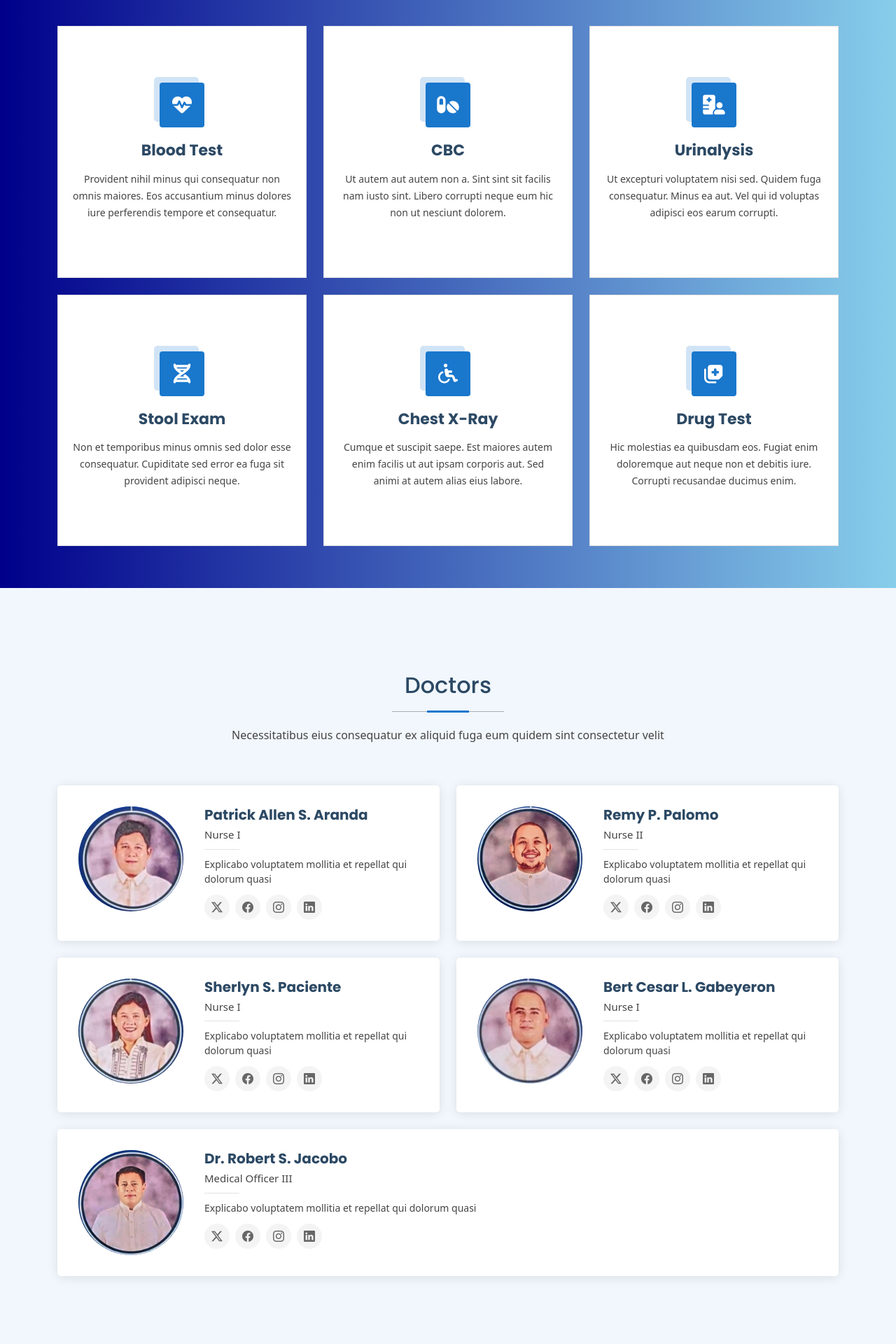
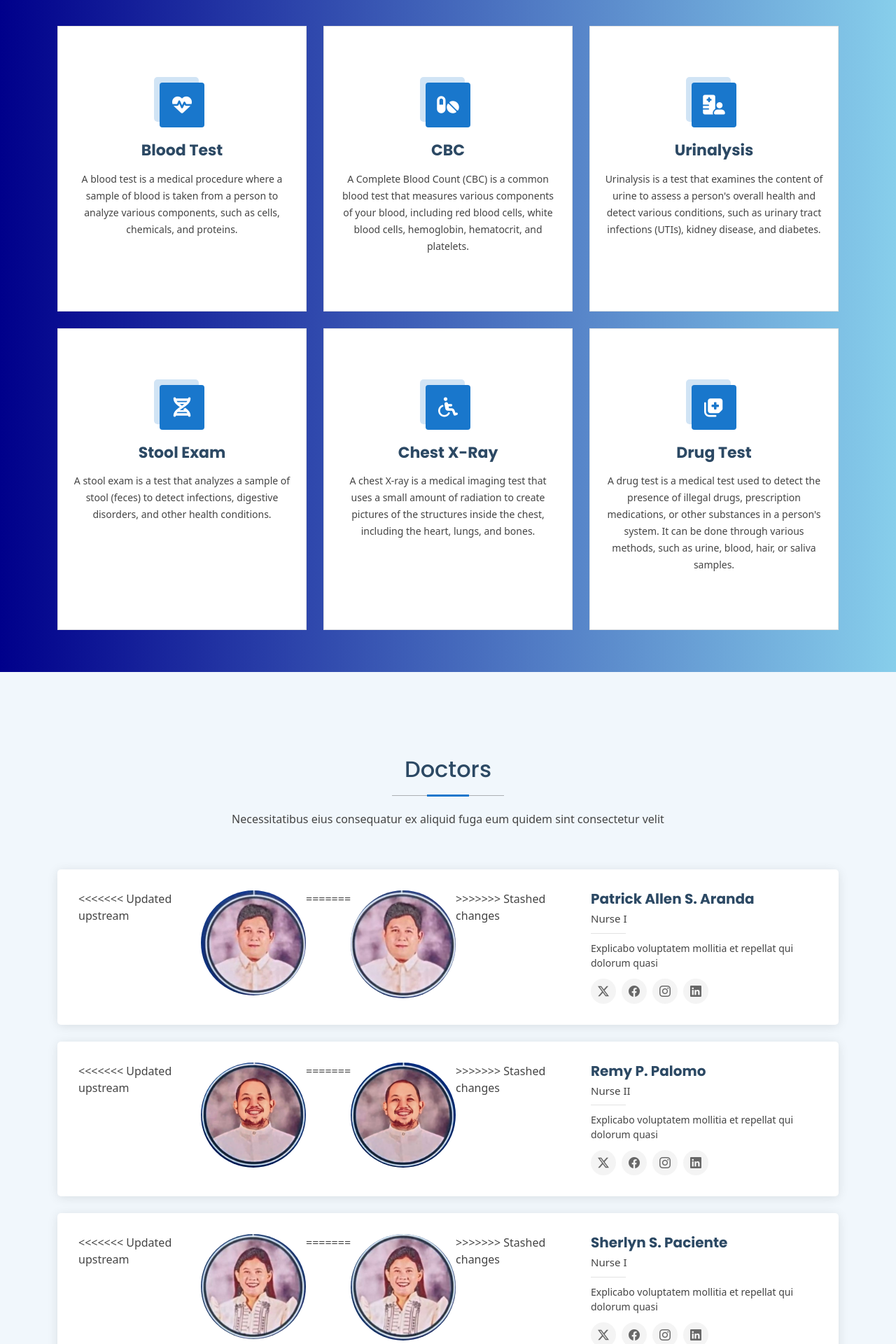
Before and after one commit to greenshe11/ClinicAppointmentv2, a Flask app: page / in a window 1280 px wide. Shown: the part 1591-3511 px from the top of the page at 70% size. Run offline with Flask 2, Linux system fonts and the light colour scheme; data that the repository does not hold is empty; some libraries are stand-ins or nearby versions.

Commit message:
04/04/2025
pota nga github studio da ma commit lang pay

```diff
--- a/templates/index.html
+++ b/templates/index.html
@@ -190,7 +190,9 @@
               <a href="#" class="stretched-link">
                 <h3>Blood Test</h3>
               </a>
-              <p>Provident nihil minus qui consequatur non omnis maiores. Eos accusantium minus dolores iure perferendis tempore et consequatur.</p>
+              <p>
+                A blood test is a medical procedure where a sample of blood is taken from a person to analyze various components, such as cells, chemicals, and proteins.
+              </p>
             </div>
           </div><!-- End Service Item -->
 
@@ -202,7 +204,7 @@
               <a href="#" class="stretched-link">
                 <h3>CBC</h3>
               </a>
-              <p>Ut autem aut autem non a. Sint sint sit facilis nam iusto sint. Libero corrupti neque eum hic non ut nesciunt dolorem.</p>
+              <p>A Complete Blood Count (CBC) is a common blood test that measures various components of your blood, including red blood cells, white blood cells, hemoglobin, hematocrit, and platelets.</p>
             </div>
           </div><!-- End Service Item -->
 
@@ -214,7 +216,7 @@
               <a href="#" class="stretched-link">
                 <h3>Urinalysis</h3>
               </a>
-              <p>Ut excepturi voluptatem nisi sed. Quidem fuga consequatur. Minus ea aut. Vel qui id voluptas adipisci eos earum corrupti.</p>
+              <p>Urinalysis is a test that examines the content of urine to assess a person's overall health and detect various conditions, such as urinary tract infections (UTIs), kidney disease, and diabetes.</p>
             </div>
           </div><!-- End Service Item -->
 
@@ -226,7 +228,7 @@
               <a href="#" class="stretched-link">
                 <h3>Stool Exam</h3>
               </a>
-              <p>Non et temporibus minus omnis sed dolor esse consequatur. Cupiditate sed error ea fuga sit provident adipisci neque.</p>
+              <p>A stool exam is a test that analyzes a sample of stool (feces) to detect infections, digestive disorders, and other health conditions. </p>
               <a href="#" class="stretched-link"></a>
             </div>
           </div><!-- End Service Item -->
@@ -239,7 +241,7 @@
               <a href="#" class="stretched-link">
                 <h3>Chest X-Ray</h3>
               </a>
-              <p>Cumque et suscipit saepe. Est maiores autem enim facilis ut aut ipsam corporis aut. Sed animi at autem alias eius labore.</p>
+              <p>A chest X-ray is a medical imaging test that uses a small amount of radiation to create pictures of the structures inside the chest, including the heart, lungs, and bones. </p>
               <a href="#" class="stretched-link"></a>
             </div>
           </div><!-- End Service Item -->
@@ -252,7 +254,7 @@
               <a href="#" class="stretched-link">
                 <h3>Drug Test</h3>
               </a>
-              <p>Hic molestias ea quibusdam eos. Fugiat enim doloremque aut neque non et debitis iure. Corrupti recusandae ducimus enim.</p>
+              <p>A drug test is a medical test used to detect the presence of illegal drugs, prescription medications, or other substances in a person's system. It can be done through various methods, such as urine, blood, hair, or saliva samples.</p>
               <a href="#" class="stretched-link"></a>
             </div>
           </div><!-- End Service Item -->
@@ -280,7 +282,11 @@
                       <!-- Start of Team Member -->
                     <div class="col" data-aos="fade-up" data-aos-delay="100">
                          <div class="team-member d-flex align-items-start">
+<<<<<<< Updated upstream
                          <div class="pic"><img src="{{url_for('static', filename='assets/aranda.jpg')}}" class="img-fluid" alt=""></div>
+=======
+                         <div class="pic"><img src="{{url_for('static', filename='assets/img/staff/n4.jpg')}}" class="img-fluid" alt=""></div>
+>>>>>>> Stashed changes
                          <div class="member-info">
                               <h4>Patrick Allen S. Aranda</h4>
                               <span>Nurse I</span>
@@ -298,7 +304,11 @@
                         <!-- Start of Team Member -->
                         <div class="col" data-aos="fade-up" data-aos-delay="100">
                           <div class="team-member d-flex align-items-start">
+<<<<<<< Updated upstream
                           <div class="pic"><img src="{{url_for('static', filename='assets/palomo.jpg')}}" class="img-fluid" alt=""></div>
+=======
+                          <div class="pic"><img src="{{url_for('static', filename='assets/img/staff/n1.jpg')}}" class="img-fluid" alt=""></div>
+>>>>>>> Stashed changes
                           <div class="member-info">
                                <h4>Remy P. Palomo</h4>
                                <span>Nurse II</span>
@@ -316,7 +326,11 @@
                          <!-- Start of Team Member -->
                     <div class="col" data-aos="fade-up" data-aos-delay="100">
                       <div class="team-member d-flex align-items-start">
+<<<<<<< Updated upstream
                       <div class="pic"><img src="{{url_for('static', filename='assets/paciente.jpg')}}" class="img-fluid" alt=""></div>
+=======
+                      <div class="pic"><img src="{{url_for('static', filename='assets/img/staff/n2.jpg')}}" class="img-fluid" alt=""></div>
+>>>>>>> Stashed changes
                       <div class="member-info">
                            <h4>Sherlyn S. Paciente</h4>
                            <span>Nurse I</span>
@@ -334,7 +348,11 @@
                      <!-- Start of Team Member -->
                      <div class="col" data-aos="fade-up" data-aos-delay="100">
                       <div class="team-member d-flex align-items-start">
+<<<<<<< Updated upstream
                       <div class="pic"><img src="{{url_for('static', filename='assets/gabeyeron.jpg')}}" class="img-fluid" alt=""></div>
+=======
+                      <div class="pic"><img src="{{url_for('static', filename='assets/img/staff/n3.jpg')}}" class="img-fluid" alt=""></div>
+>>>>>>> Stashed changes
                       <div class="member-info">
                            <h4>Bert Cesar L. Gabeyeron</h4>
                            <span>Nurse I</span>
@@ -352,7 +370,11 @@
                      <!-- Start of Team Member -->
                      <div class="col" data-aos="fade-up" data-aos-delay="100">
                       <div class="team-member d-flex align-items-start">
+<<<<<<< Updated upstream
                       <div class="pic"><img src="{{url_for('static', filename='assets/jacobo.jpg')}}" class="img-fluid" alt=""></div>
+=======
+                      <div class="pic"><img src="{{url_for('static', filename='assets/img/staff/dr.jpg')}}" class="img-fluid" alt=""></div>
+>>>>>>> Stashed changes
                       <div class="member-info">
                            <h4>Dr. Robert S. Jacobo</h4>
                            <span>Medical Officer III</span>
```
Also changed, not shown: static/assets/img/staff/dr.jpg (added), static/assets/img/staff/n1.jpg (added), static/assets/img/staff/n2.jpg (added), static/assets/img/staff/n3.jpg (added), static/assets/img/staff/n4.jpg (added).
